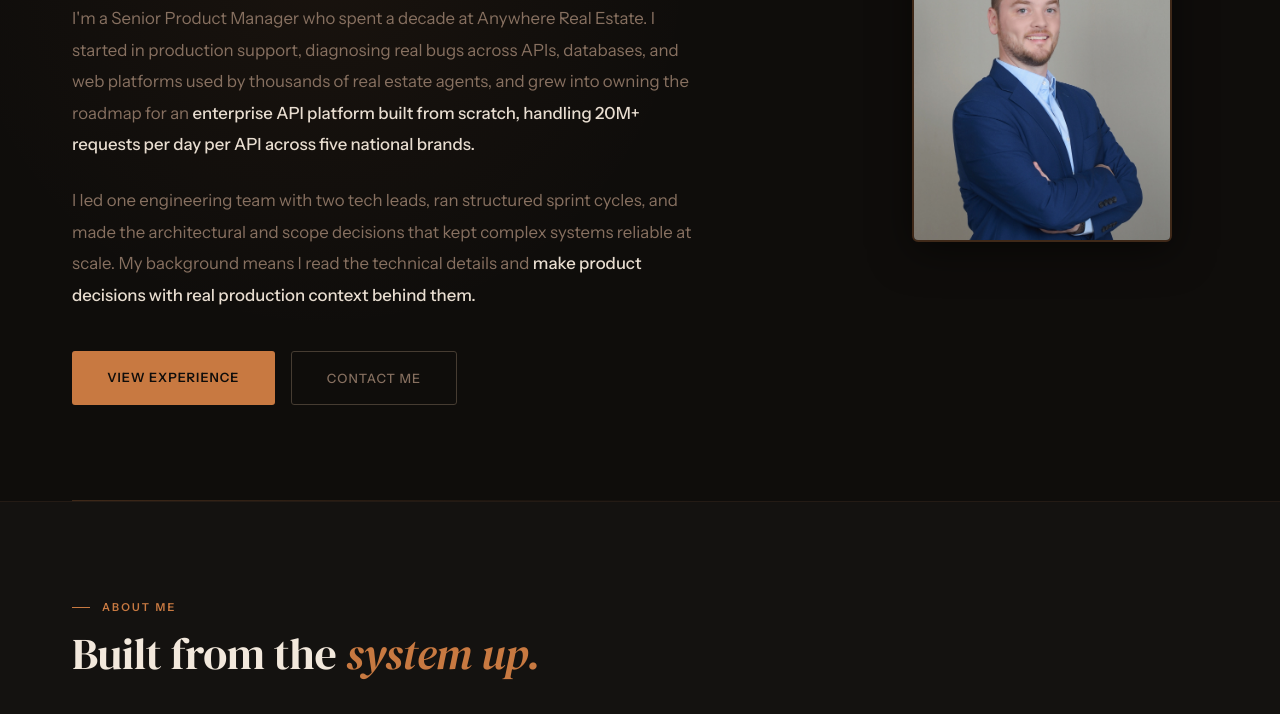
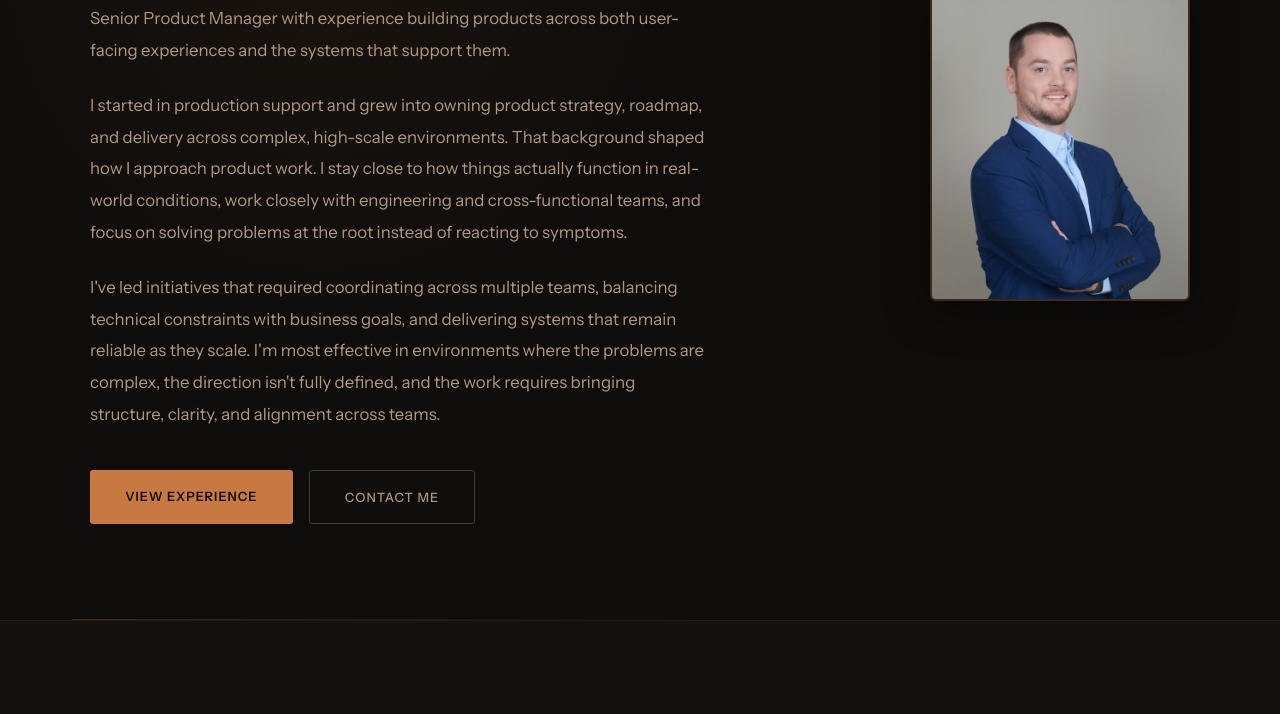
Before and after one commit to Charrah87/charrah87.github.io, a plain HTML site: page index.html in a window 1280 px wide. Shown: the part 375-1089 px from the top of the page. Drawn offline with Linux system fonts and the light colour scheme.

Commit message:
Add files via upload
Update hero copy, centering, and muted text color

```diff
--- a/index.html
+++ b/index.html
@@ -16,7 +16,7 @@
       --copper-dim: rgba(200,121,65,0.11);
       --warm-white: #f2e8dc;
       --text:       #e8ddd0;
-      --muted:      #877060;
+      --muted:      #b09880;
       --muted2:     #463c32;
       --border:     rgba(200,121,65,0.09);
       --border2:    rgba(200,121,65,0.26);
@@ -88,6 +88,7 @@
       min-height: 100vh;
       display: flex;
       align-items: center;
+      justify-content: center;
       padding: 9rem 4.5rem 6rem;
       position: relative;
       overflow: hidden;
@@ -108,6 +109,7 @@
       gap: 5rem;
       width: 100%;
       max-width: 1100px;
+      margin: 0 auto;
     }
     .hero-inner {
       flex: 1;
@@ -628,10 +630,13 @@
         </div>
         <h1>Built on systems.<br><em>Focused on product.</em></h1>
         <p class="hero-bio">
-          I'm a Senior Product Manager who spent a decade at Anywhere Real Estate. I started in production support, diagnosing real bugs across APIs, databases, and web platforms used by thousands of real estate agents, and grew into owning the roadmap for an <strong>enterprise API platform built from scratch, handling 20M+ requests per day per API across five national brands.</strong>
+          Senior Product Manager with experience building products across both user-facing experiences and the systems that support them.
         </p>
         <p class="hero-bio" style="margin-top:-1rem;">
-          I led one engineering team with two tech leads, ran structured sprint cycles, and made the architectural and scope decisions that kept complex systems reliable at scale. My background means I read the technical details and <strong>make product decisions with real production context behind them.</strong>
+          I started in production support and grew into owning product strategy, roadmap, and delivery across complex, high-scale environments. That background shaped how I approach product work. I stay close to how things actually function in real-world conditions, work closely with engineering and cross-functional teams, and focus on solving problems at the root instead of reacting to symptoms.
+        </p>
+        <p class="hero-bio" style="margin-top:-1rem;">
+          I've led initiatives that required coordinating across multiple teams, balancing technical constraints with business goals, and delivering systems that remain reliable as they scale. I'm most effective in environments where the problems are complex, the direction isn't fully defined, and the work requires bringing structure, clarity, and alignment across teams.
         </p>
         <div class="hero-cta">
           <a href="#experience" class="btn-primary">View Experience</a>
```
